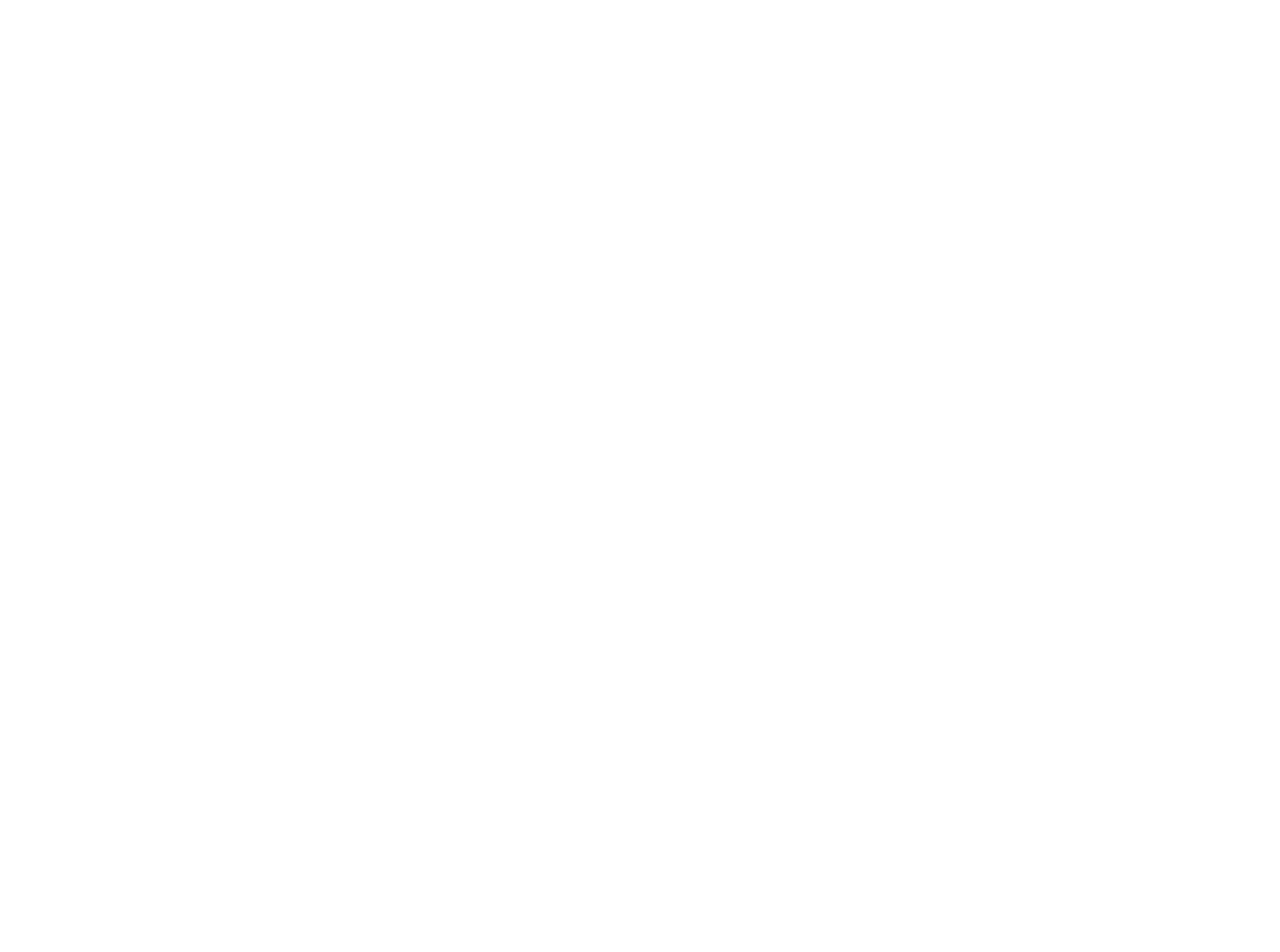
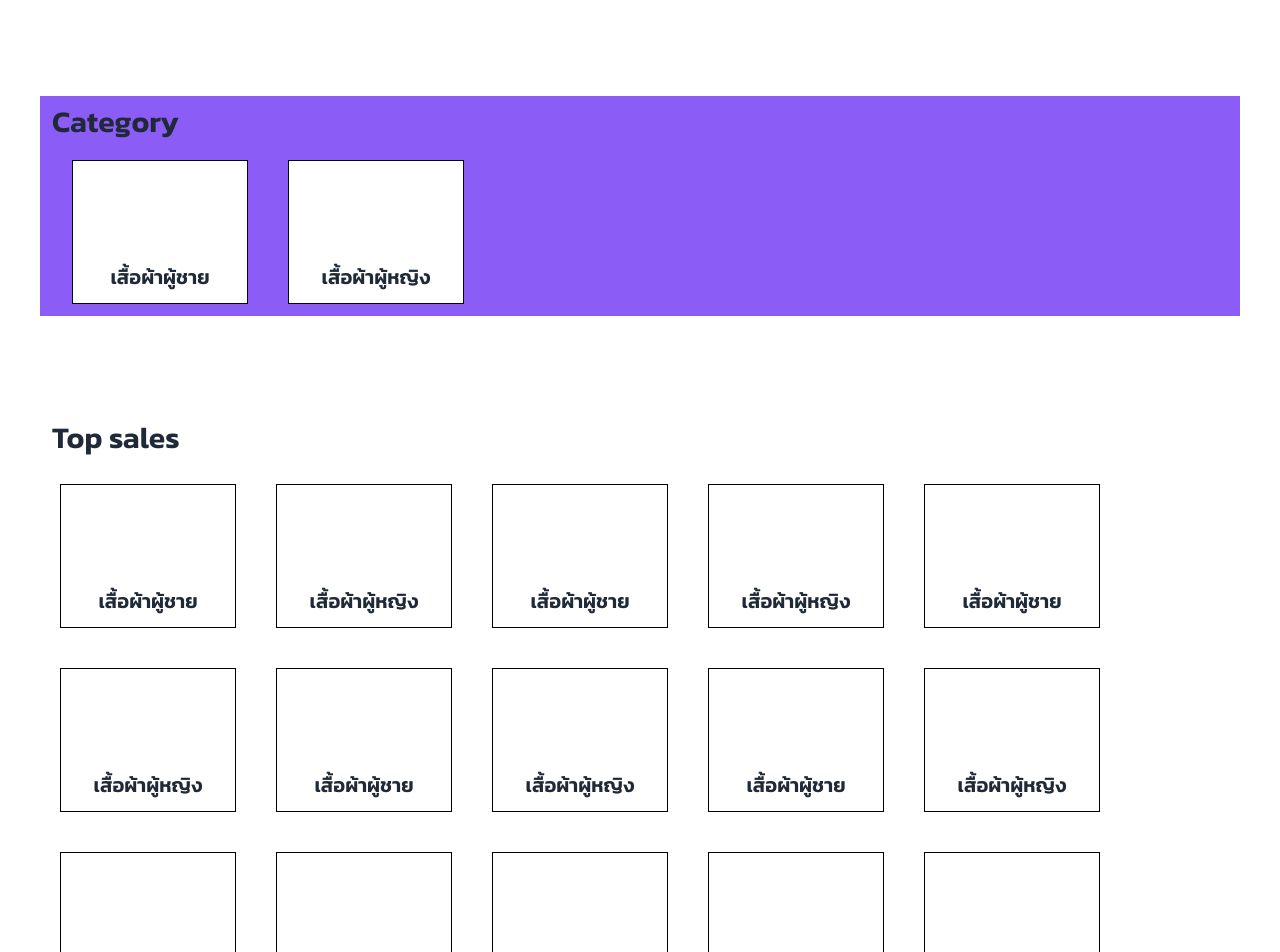
Before and after one commit to thanadol1159/PROJECT2-SEC-1-yumYumJumbo, a Vue app: page / in a window 1280 px wide. Shown: the top 952 px of the page. Before the commit the page ends 800 px from the top, so only its background shows below. Built offline with nearby package versions, Linux system fonts and the light colour scheme.

Commit message:
Category topsale Component

```diff
--- a/data/product.json
+++ b/data/product.json
@@ -1,3 +1,4 @@
+{"items" :
     [
         {
             "id": 1,
@@ -240,3 +241,4 @@
             }
         }
     ]
+}
--- a/src/App.vue
+++ b/src/App.vue
@@ -1,9 +1,17 @@
 <script setup>
 
+import Category from './components/Category.vue';
+import PopuparItem from './components/PopularItem.vue';
 </script>
 
 <template>
+<div>
+    <div>
+        <Category />
+        <PopuparItem />
+    </div>
 
+</div>
 </template>
 
 <style scoped>
--- a/src/components/Category.vue
+++ b/src/components/Category.vue
@@ -0,0 +1,18 @@
+<template>
+    <div>
+        <div class="flex mx-10 mt-24 flex-wrap  bg-violet-500 ">
+            <h1 class=" w-screen py-2 pl-3 text-3xl">Category</h1>
+
+            <div class="flex text-xl ml-3 my-3 ">
+                <div class="flex w-44 h-36 mx-5 justify-center items-end pb-3 border border-black bg-white">
+                        เสื้อผ้าผู้ชาย
+                </div>
+                <div class="flex w-44 h-36 mx-5 justify-center items-end pb-3 border border-black bg-white">
+                        เสื้อผ้าผู้หญิง
+                </div>
+
+            </div>
+        </div>
+
+    </div>
+</template>
--- a/src/components/PopularItem.vue
+++ b/src/components/PopularItem.vue
@@ -0,0 +1,58 @@
+
+<template>
+    <div>
+        <div class="flex mx-10 mt-24 flex-wrap text-xl">
+            <div class="flex w-screen py-2 pl-3 text-3xl">
+                <h1>Top sales</h1></div>
+                <div class="flex w-44 h-36 justify-center items-end pb-3 border m-5 border-black bg-white">
+                        เสื้อผ้าผู้ชาย
+                </div>
+                <div class="flex w-44 h-36 justify-center items-end pb-3 border m-5 border-black bg-white">
+                        เสื้อผ้าผู้หญิง
+                </div>
+                <div class="flex w-44 h-36 justify-center items-end pb-3 border m-5 border-black bg-white">
+                        เสื้อผ้าผู้ชาย
+                </div>
+                <div class="flex w-44 h-36 justify-center items-end pb-3 border m-5 border-black bg-white">
+                        เสื้อผ้าผู้หญิง
+                </div>
+                <div class="flex w-44 h-36 justify-center items-end pb-3 border m-5 border-black bg-white">
+                        เสื้อผ้าผู้ชาย
+                </div>
+                <div class="flex w-44 h-36 justify-center items-end pb-3 border m-5 border-black bg-white">
+                        เสื้อผ้าผู้หญิง
+                </div>
+                <div class="flex w-44 h-36 justify-center items-end pb-3 border m-5 border-black bg-white">
+                        เสื้อผ้าผู้ชาย
+                </div>
+                <div class="flex w-44 h-36 justify-center items-end pb-3 border m-5 border-black bg-white">
+                        เสื้อผ้าผู้หญิง
+                </div>
+                <div class="flex w-44 h-36 justify-center items-end pb-3 border m-5 border-black bg-white">
+                        เสื้อผ้าผู้ชาย
+                </div>
+                <div class="flex w-44 h-36 justify-center items-end pb-3 border m-5 border-black bg-white">
+                        เสื้อผ้าผู้หญิง
+                </div>
+                <div class="flex w-44 h-36 justify-center items-end pb-3 border m-5 border-black bg-white">
+                        เสื้อผ้าผู้ชาย
+                </div>
+                <div class="flex w-44 h-36 justify-center items-end pb-3 border m-5 border-black bg-white">
+                        เสื้อผ้าผู้หญิง
+                </div>
+                <div class="flex w-44 h-36 justify-center items-end pb-3 border m-5 border-black bg-white">
+                        เสื้อผ้าผู้ชาย
+                </div>
+                <div class="flex w-44 h-36 justify-center items-end pb-3 border m-5 border-black bg-white">
+                        เสื้อผ้าผู้หญิง
+                </div>
+                <div class="flex w-44 h-36 justify-center items-end pb-3 border m-5 border-black bg-white">
+                        เสื้อผ้าผู้ชาย
+                </div>
+                <div class="flex w-44 h-36 justify-center items-end pb-3 border m-5 border-black bg-white">
+                        เสื้อผ้าผู้หญิง
+                </div>
+        </div>
+    </div>
+
+</template>
--- a/tailwind.config.js
+++ b/tailwind.config.js
@@ -9,6 +9,17 @@
     fontFamily: {
       'heading': ['Kanit','sans-serif']
     }
+
   },
-  plugins: [require("daisyui")]
+  plugins: [require("daisyui")],
+  daisyui: {
+    styled: true,
+    themes: true,
+    base: true,
+    utils: true,
+    logs: true,
+    rtl: false,
+    prefix: "",
+    darkTheme: "white",
+  }
 }
```
Lines whose indentation alone changed are shown as unchanged.
